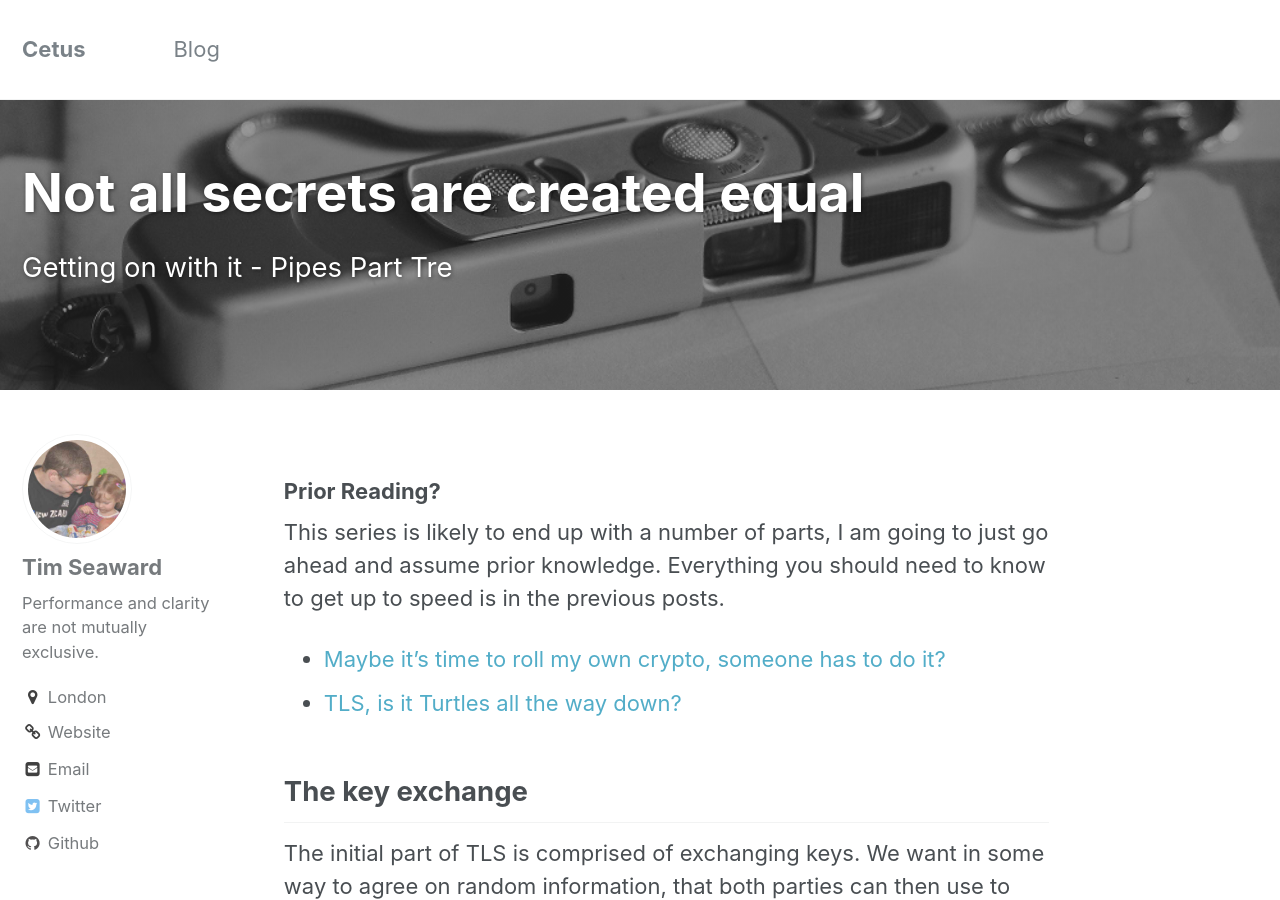
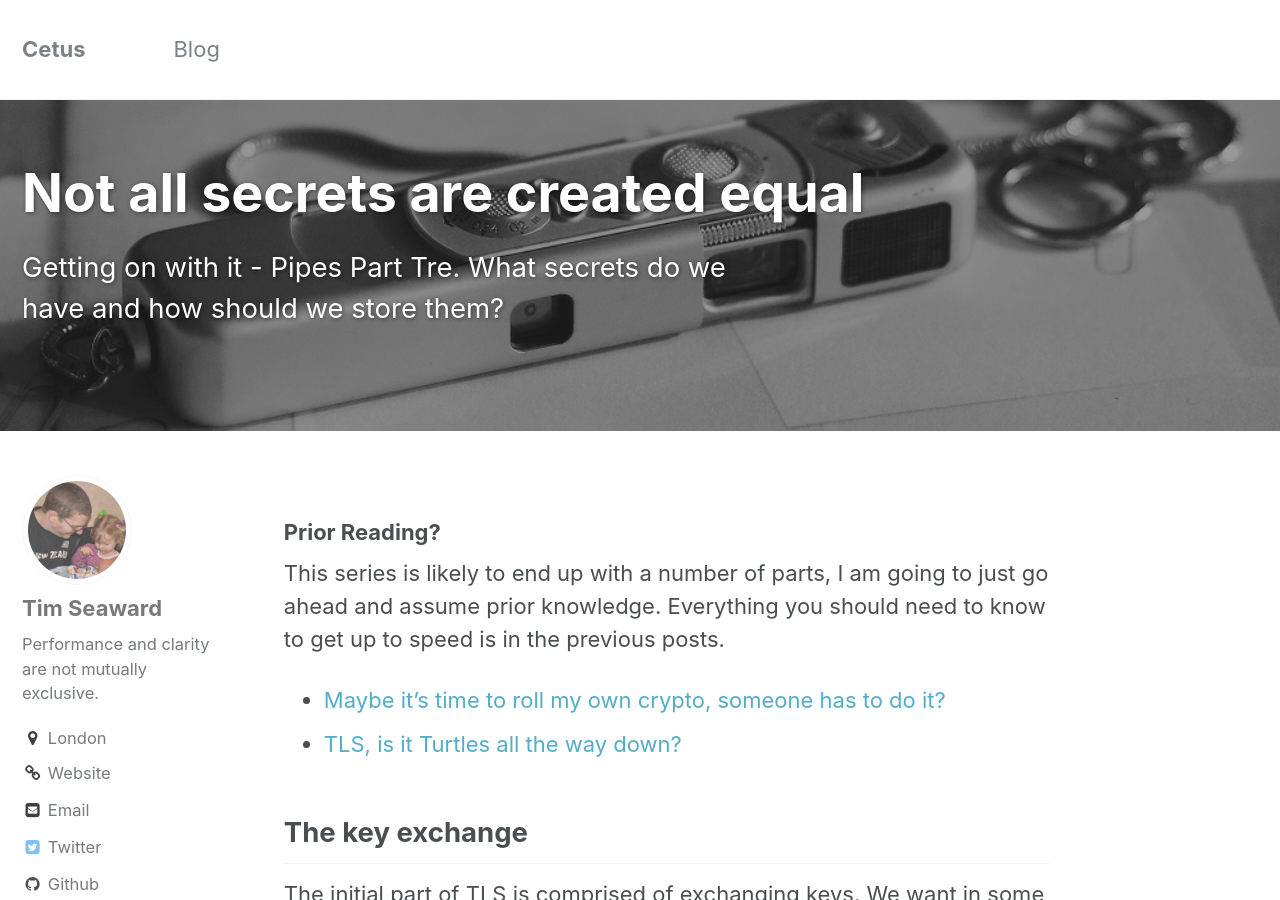
Before and after one commit to cetusfinance/cetusfinance.github.io, a Jekyll site: the page built from _posts/tim/2017-01-21-Not-all-secrets-are-created-equal.md, in a window 1280 px wide and 900 px high. Built offline with Jekyll 4.4.1, drawn with Linux system fonts in a browser that asks for light colours; comment, search, counter and statistics services are not loaded.

```diff
--- a/_posts/tim/2017-01-21-Not-all-secrets-are-created-equal.md
+++ b/_posts/tim/2017-01-21-Not-all-secrets-are-created-equal.md
@@ -1,6 +1,6 @@
 ---
 title: "Not all secrets are created equal"
-excerpt: "Getting on with it - Pipes Part Tre"
+excerpt: "Getting on with it - Pipes Part Tre. What secrets do we have and how should we store them?"
 category: "tim"
 header:
   overlay_image: notallsecretsareequal/spy.jpg
```
Also changed, not shown: other parts of _posts/tim/2017-01-21-Not-all-secrets-are-created-equal.md (+1 -1 lines), images/notallsecretsareequal/sheep-17482_1920.jpg (deleted), 1 other file.
